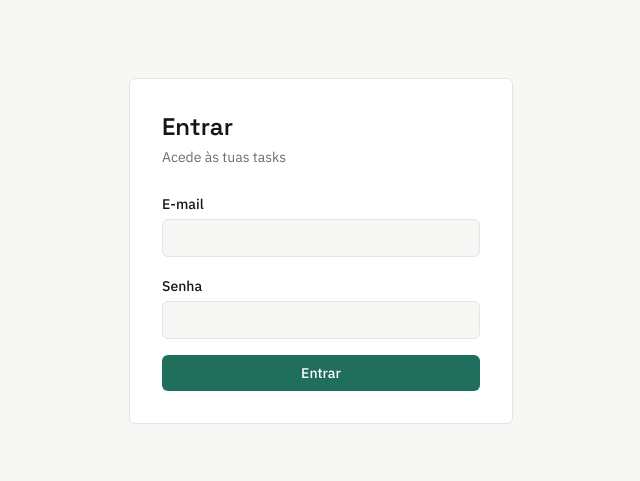
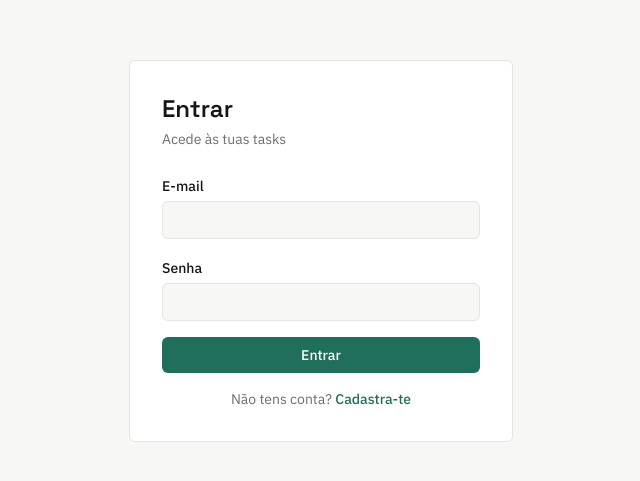
Before and after one commit to giovannacostaxavier/Task-Tracker-Front, a React (Vite) app: page /login in a window 1280 px wide. Shown: the part 149-630 px from the top of the page, without its empty margins (319-959 px from the left). Built offline with nearby package versions, Linux system fonts and the light colour scheme; no server answers.

Commit message:
feat: adiciona links de navegação entre login e cadastro

```diff
--- a/src/features/auth/LoginPage.tsx
+++ b/src/features/auth/LoginPage.tsx
@@ -1,6 +1,6 @@
 import { useForm } from 'react-hook-form';
 import { zodResolver } from '@hookform/resolvers/zod';
-import { useNavigate } from 'react-router-dom';
+import { useNavigate, Link } from 'react-router-dom';
 import { loginSchema, type LoginFormData } from './schemas';
 import { loginUser } from './authService';
 import { useAuthStore } from './authStore';
@@ -75,6 +75,16 @@ const LoginPage = () => {
             Entrar
           </button>
         </form>
+
+        <p className="mt-4 text-center text-sm text-ink-muted">
+          Não tens conta?{' '}
+          <Link
+            to="/cadastro"
+            className="font-medium text-accent hover:underline"
+          >
+            Cadastra-te
+          </Link>
+        </p>
       </div>
     </div>
   );
--- a/src/features/auth/RegisterPage.tsx
+++ b/src/features/auth/RegisterPage.tsx
@@ -1,6 +1,6 @@
 import { useForm } from 'react-hook-form';
 import { zodResolver } from '@hookform/resolvers/zod';
-import { useNavigate } from 'react-router-dom';
+import { useNavigate, Link } from 'react-router-dom';
 import { cadastroSchema, type CadastroFormData } from './schemas';
 import { cadastroUser } from './authService';
 
@@ -93,6 +93,13 @@ const RegisterPage = () => {
             Cadastrar
           </button>
         </form>
+
+        <p className="mt-4 text-center text-sm text-ink-muted">
+          Já tens conta?{' '}
+          <Link to="/login" className="font-medium text-accent hover:underline">
+            Entra
+          </Link>
+        </p>
       </div>
     </div>
   );
```
